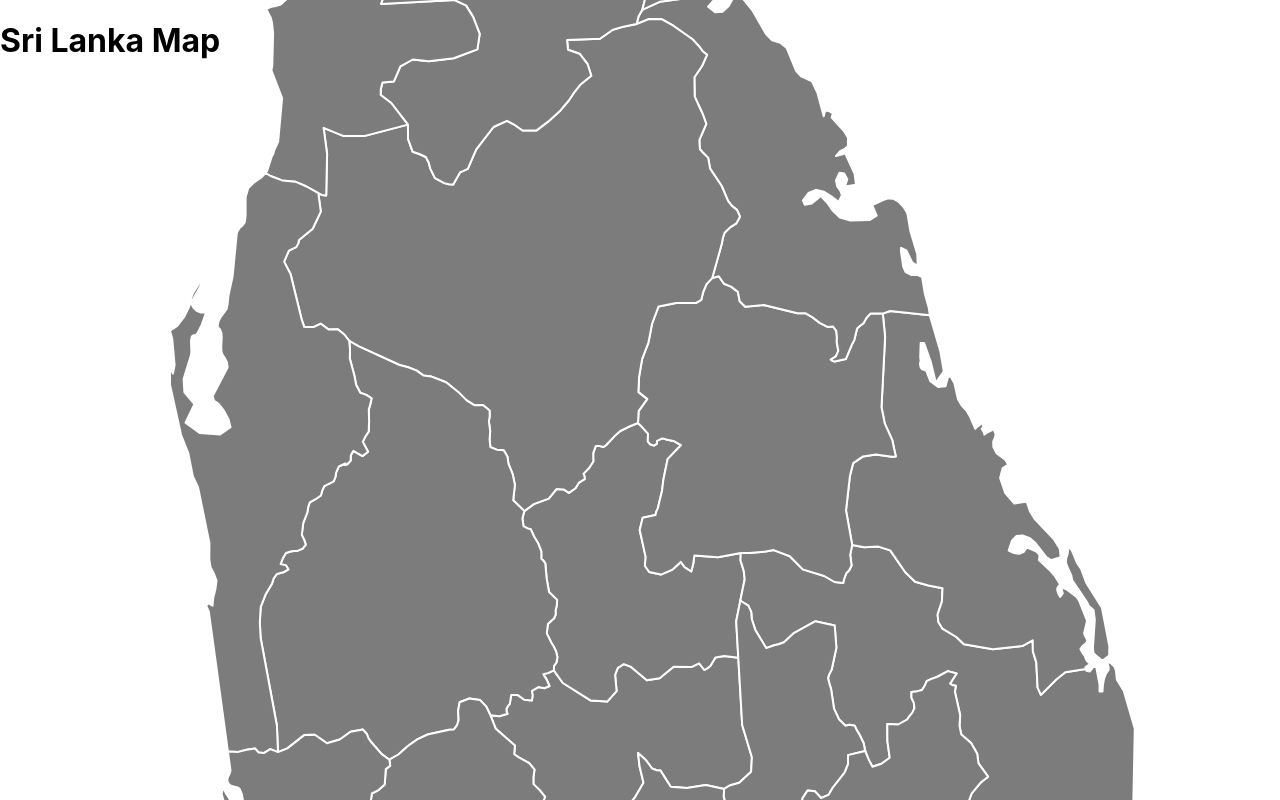
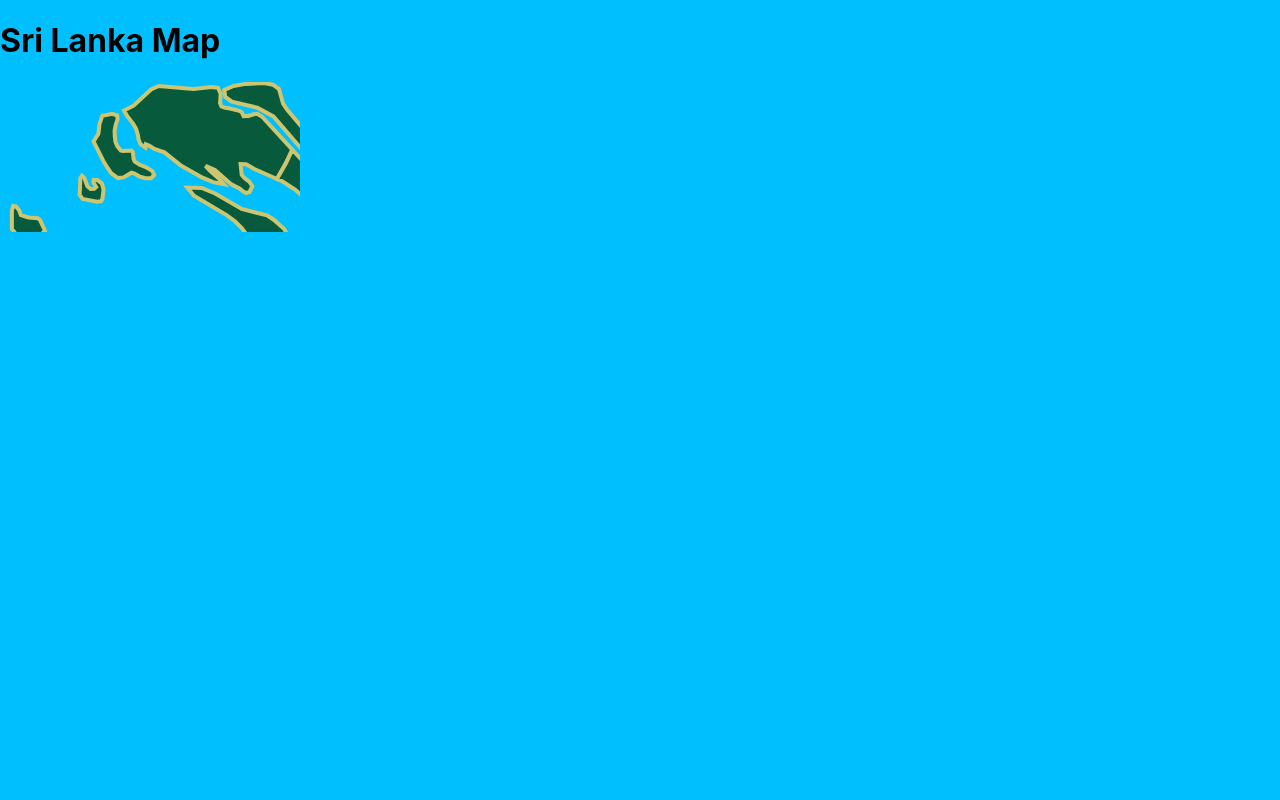
Before and after one commit to thamali-senevirathna/the-map, a React (Create React App) app: page / in a window 1280 px wide. Shown: the top 800 px of the page. Built offline with nearby package versions, Linux system fonts and the light colour scheme.

Commit message:
install fortawesome modul package

```diff
--- a/package.json
+++ b/package.json
@@ -3,6 +3,7 @@
   "version": "0.1.0",
   "private": true,
   "dependencies": {
+    "@fortawesome/free-solid-svg-icons": "^6.5.1",
     "@fortawesome/react-fontawesome": "^0.2.0",
     "@testing-library/jest-dom": "^5.17.0",
     "@testing-library/react": "^13.4.0",
--- a/src/SriLankaMap.js
+++ b/src/SriLankaMap.js
@@ -1,22 +1,14 @@
 import React from "react";
 import "./srilanka.css";
-// import { FontAwesomeIcon } from "@fortawesome/react-fontawesome";
-// import { faMapMarker } from '@fortawesome/free-solid-svg-icons';
+import { FontAwesomeIcon } from "@fortawesome/react-fontawesome";
+import { faMapMarker } from '@fortawesome/free-solid-svg-icons';
 
 const SriLankaMap = () => {
   return (
-    <div className="sri-lanka-map-container">
+    <div className="map-container">
       <svg
-        baseprofile="tiny"
-        fill="#7c7c7c"
-        height="1745"
-        stroke="#ffffff"
-        stroke-linecap="round"
-        stroke-linejoin="round"
-        stroke-width="2"
         version="1.2"
         viewbox="0 0 1000 1745"
-        width="1000"
         xmlns="http://www.w3.org/2000/svg"
       >
         <path
@@ -147,6 +139,13 @@
         <circle cx="302.6" cy="1147.4" id="0"></circle>
         <circle cx="616.8" cy="745.3" id="1"></circle>
         <circle cx="149.2" cy="439.8" id="2"></circle>
+     <FontAwesomeIcon
+     icon={faMapMarker}
+     style={{ color: '#e74c3c', transform: 'translate(-50%, -100%)' }}
+     size="2x"
+     x="300"
+     y="200"
+     />
       </svg>
     </div>
   );
--- a/src/srilanka.css
+++ b/src/srilanka.css
@@ -1,6 +1,16 @@
-.sri-lanka-map-container{
-    display: flex;
-    justify-content: center;
-    align-items: center;
-    height: 100vh;
+body{
+    background-color: deepskyblue;
 }
+svg{
+    max-width: 100%;
+    height: auto;
+}
+.map-container{
+    width: 50%;
+}
+.map-container path{
+    fill: #075a3b;
+    stroke: #cdc56f;
+    stroke-width: 4px;
+    transition: fill 0.3s;
+}
```
Also changed, not shown: 1 other file (tests, documents, lock files or other folders).
